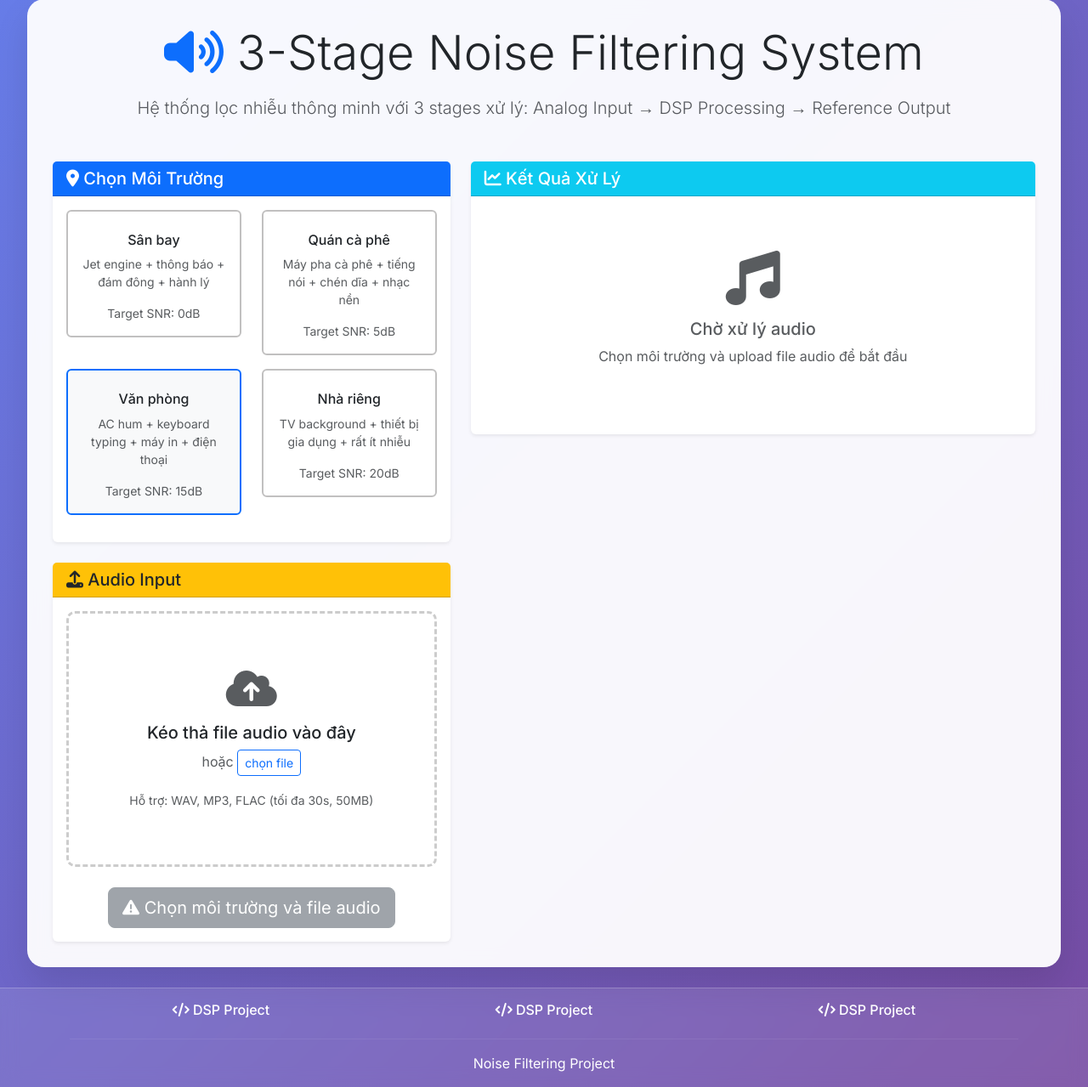
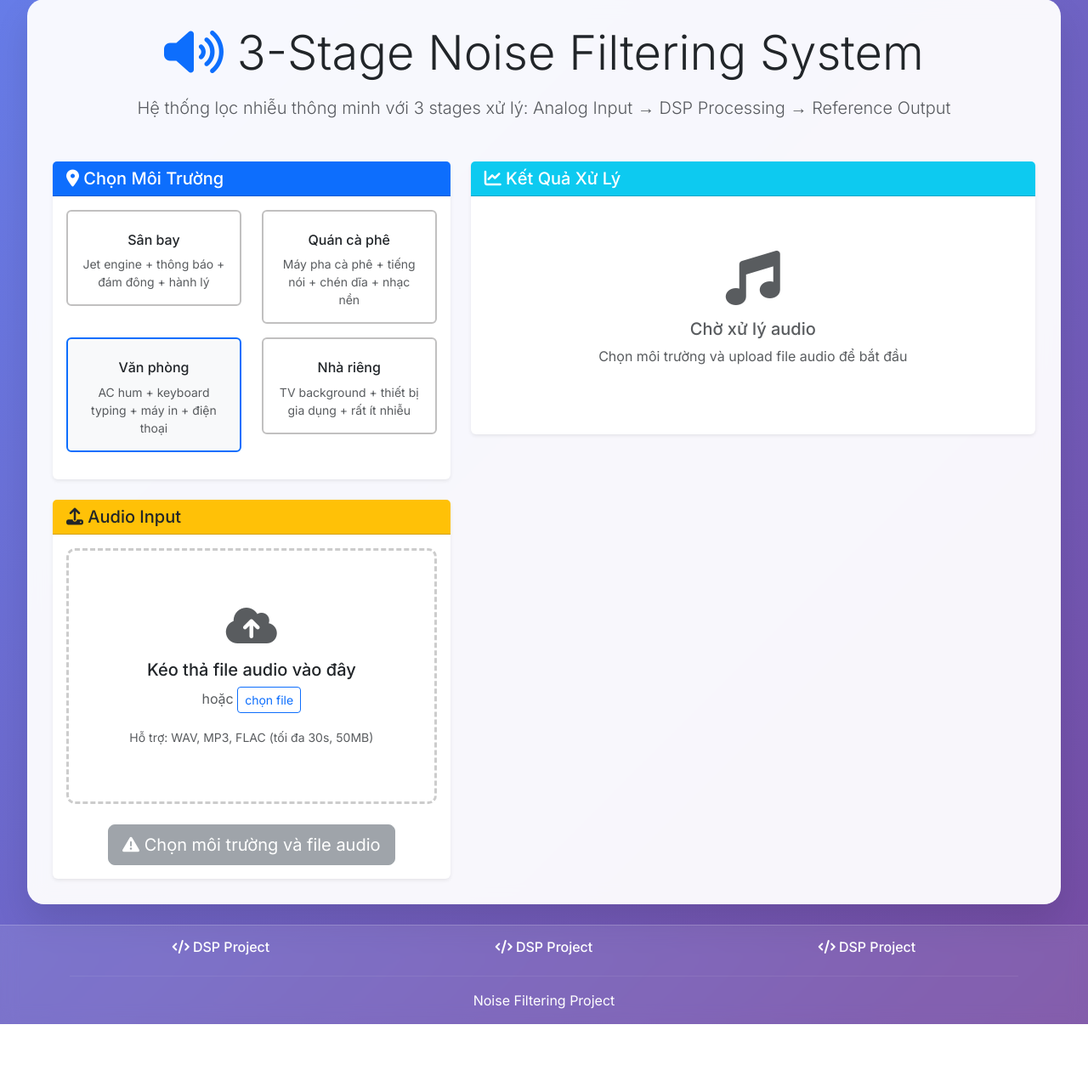
Before and after one commit to dinhthimaianh/noise-filtering-prj, a Flask app: page / in a window 1280 px wide. Shown: the part 84-1363 px from the top of the page at 85% size. After the commit the page ends 1289 px from the top, so only its background shows below. Run offline with Flask 3, Linux system fonts and the light colour scheme; some libraries are stand-ins or nearby versions.

Commit message:
update index

```diff
--- a/templates/index.html
+++ b/templates/index.html
@@ -36,12 +36,7 @@
                                     <div class="environment-icon mb-2" style="font-size: 2rem;">{{ config.icon }}</div>
                                     <h6 class="card-title">{{ config.name }}</h6>
                                     <p class="card-text small text-muted">{{ config.description }}</p>
-                                    <div class="environment-stats">
 
-                                        <small class="text-muted d-block mt-1">
-                                            Target SNR: {{ config.target_snr_db }}dB
-                                        </small>
-                                    </div>
                                 </div>
                             </div>
                         </div>
```
